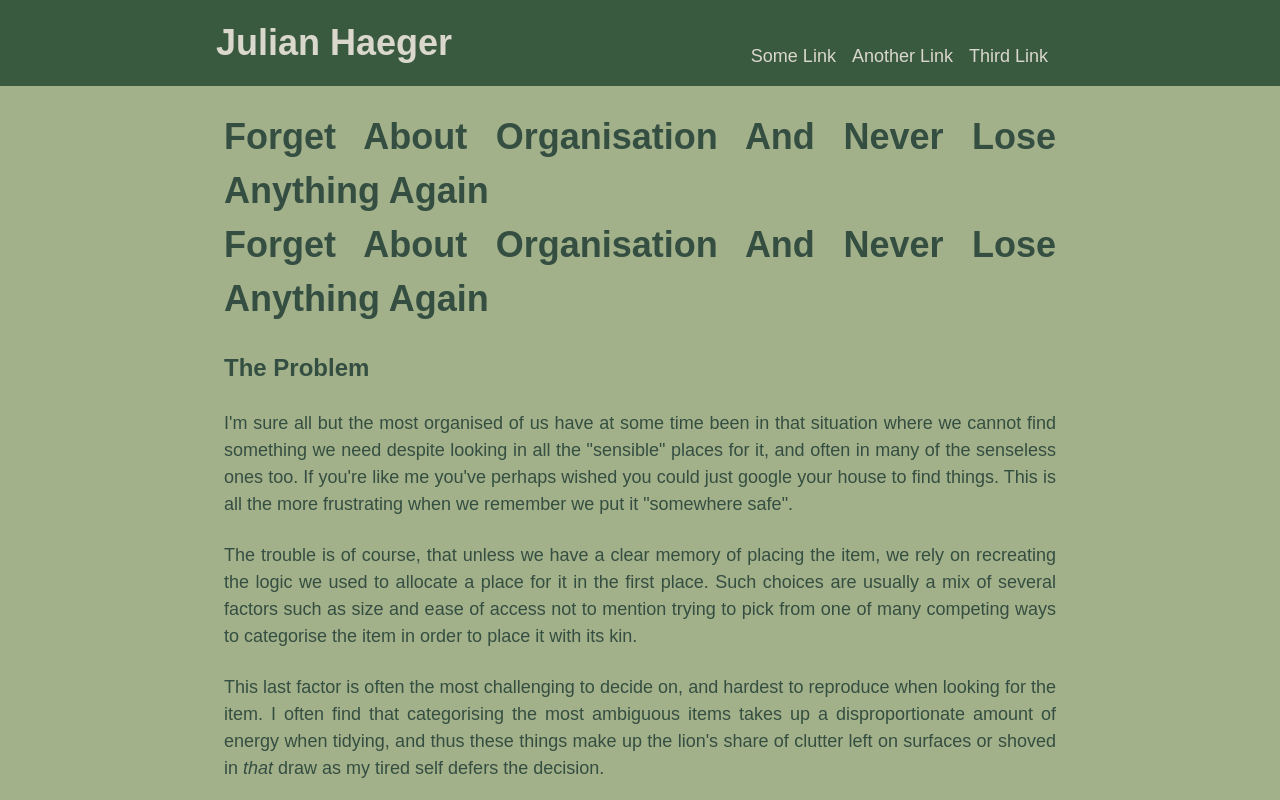
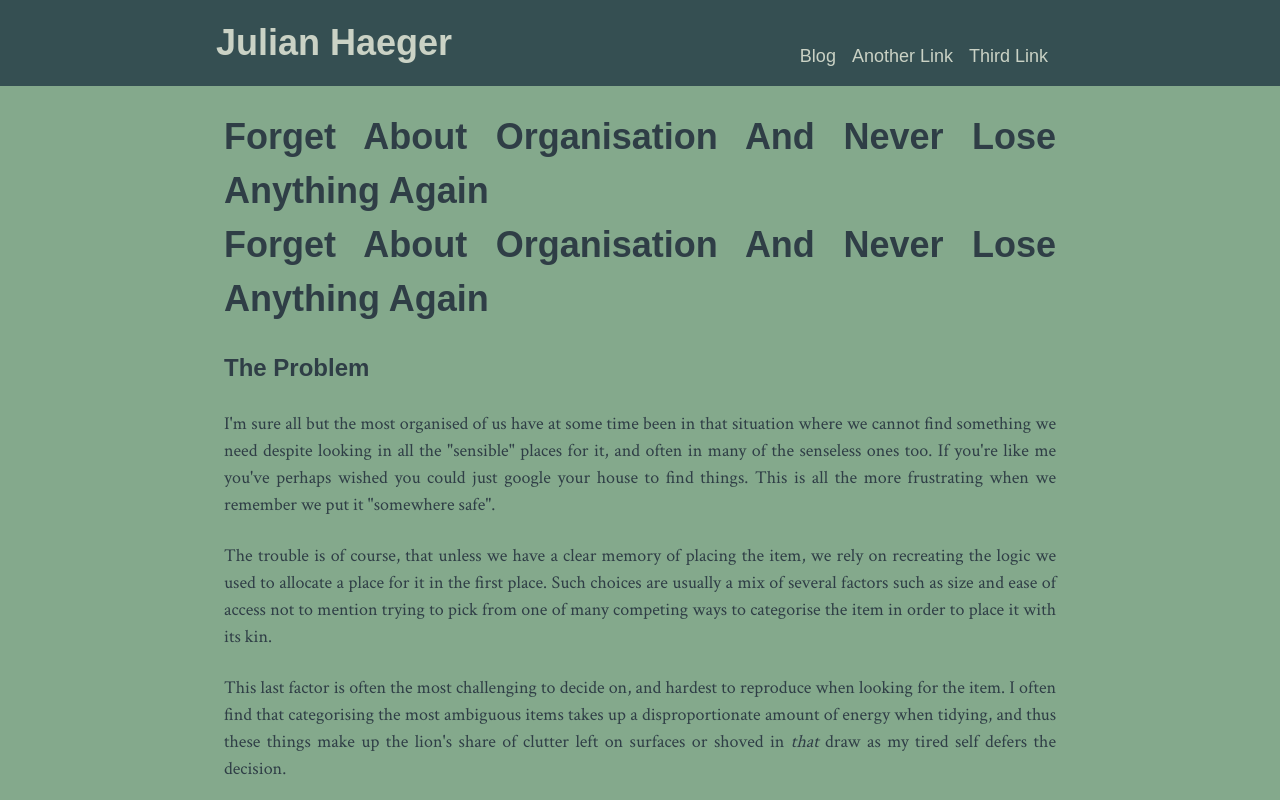
Before and after one commit to Foo42/next-blog, a Next.js app: page /posts/forget-about-organisation-and-never-lose-anything-again in a window 1280 px wide. Shown: the top 800 px of the page. Built offline with nearby package versions, Linux system fonts and the light colour scheme.

Commit message:
First pass "About Me" text. Change font for pros

```diff
--- a/src/app/(index)/page.tsx
+++ b/src/app/(index)/page.tsx
@@ -2,6 +2,7 @@ import React from 'react'
 import {ProfilePic} from '@/components/ProfilePic'
 import PostList from '@/components/postList'
 import Link from 'next/link'
+import AboutMe from '@/components/AboutMe'
 
 export const metadata = {
   title: 'Home',
@@ -14,8 +15,7 @@ export default async function Home() {
       <section className='card'>
         <div style={{display: 'flex'}}>
           <div style={{flex: 1}}>
-            <h3>About Me</h3>
-            blah blah blah
+            <AboutMe/>
           </div>
           <div>
             <div>
--- a/src/app/globals.css
+++ b/src/app/globals.css
@@ -1,4 +1,11 @@
 :root {
+  --theme-very-dark-green-rgb: 47, 62, 70;
+  --theme-dark-green-rgb: 53, 79, 82;
+  --theme-mid-green-rgb: 82, 121, 111;
+  --theme-light-green-rgb: 132, 169, 140;
+  --theme-very-light-green-rgb: 202, 210, 197;
+
+
   --max-width: 1100px;
   --primary-content-max-width: 55rem;
   --border-radius: 12px;
@@ -7,14 +14,14 @@
     'Fira Mono', 'Droid Sans Mono', 'Courier New', monospace;
 
   --foreground-rgb: 52, 78, 65;
-  --background-start-rgb: 163, 177, 138;
-  --background-end-rgb: 163, 177, 138;
+  --background-start-rgb: var(--theme-light-green-rgb);
+  --background-end-rgb: var(--theme-light-green-rgb);
 
-  --card-rgb:  218, 215, 205;
+  --card-rgb: var(--theme-very-light-green-rgb);
   --card-border-rgb: 131, 134, 135;
 
-  --banner-rgb: 58, 90, 64;
-  --banner-text-rgb: 218, 215, 205;
+  --banner-rgb: var(--theme-dark-green-rgb);
+  --banner-text-rgb: var(--theme-very-light-green-rgb);
 }
 
 @media (prefers-color-scheme: dark) {
@@ -38,7 +45,7 @@ body {
 }
 
 body {
-  color: rgb(var(--foreground-rgb));
+  color: rgb(var(--theme-very-dark-green-rgb));
   background: linear-gradient(to bottom,
       transparent,
       rgb(var(--background-end-rgb))) rgb(var(--background-start-rgb));
@@ -79,3 +86,7 @@ header {
   background-color: rgb(var(--card-rgb));
   border-radius: 0.5rem;
 }
+
+.pros p {
+  font-family: 'Crimson Text'
+}
--- a/src/app/layout.tsx
+++ b/src/app/layout.tsx
@@ -2,10 +2,13 @@ import React from 'react'
 import Link from 'next/link'
 import { Metadata } from 'next'
 import { PropsWithChildren } from "react"
+import { Crimson_Text } from 'next/font/google'
 
 import './globals.css'
 import './typography2.css'
 import styles from './layout.module.css'
+
+const crimsonText = Crimson_Text({subsets: ['latin'], weight: '400'})
 
 export const metadata: Metadata = {
   title: {
@@ -18,7 +21,7 @@ export const metadata: Metadata = {
 
 function RootLayout({children}: PropsWithChildren<{}>){
   return (
-    <html lang="en">
+    <html lang="en" className={crimsonText.className}>
       <body>
         <header className="page-header">
           <div className={styles.banner}>
@@ -26,7 +29,7 @@ function RootLayout({children}: PropsWithChildren<{}>){
             <nav>
               <ul style={{display: 'flex', flexDirection: 'row', listStyleType: 'none', gap: '1rem'}}>
                 <li>
-                  Some Link
+                  <Link href="/posts">Blog</Link>
                 </li>
                 <li>
                   Another Link
--- a/src/app/posts/[slug]/page.tsx
+++ b/src/app/posts/[slug]/page.tsx
@@ -26,7 +26,7 @@ export default async function Post(props: Props) {
     <main>
       <article style={{ margin: 'auto', textAlign: 'justify' }}>
         <h2>{post.metadata.title}</h2>
-        <Markdown markdown={post.markdown} initialHeadingLevel={2} />
+        <Markdown markdown={post.markdown} initialHeadingLevel={2} classNames={['pros']} />
       </article>
     </main>)
 }
--- a/src/components/markdown.tsx
+++ b/src/components/markdown.tsx
@@ -3,6 +3,7 @@ import Markdownit from 'markdown-it'
 interface Props {
   markdown: string,
   initialHeadingLevel?: number
+  classNames?: string[]
 }
 
 export function Markdown(props: Props) {
@@ -18,6 +19,7 @@ export function Markdown(props: Props) {
     console.log(markdown)
   }
 
+  const className = ['stack', ...(props.classNames ?? [])].join(' ')
   const rendered = mdit.render(markdown)
-  return <div className='stack' dangerouslySetInnerHTML={{ __html: rendered }}></div>
+  return <div className={className} dangerouslySetInnerHTML={{ __html: rendered }}></div>
 }
```
Also changed, not shown: src/components/AboutMe.tsx (added, +18 -0 lines).
